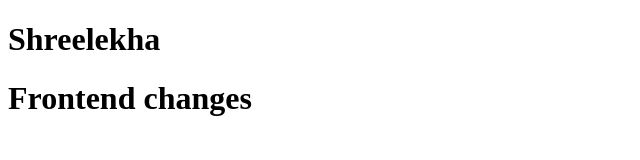
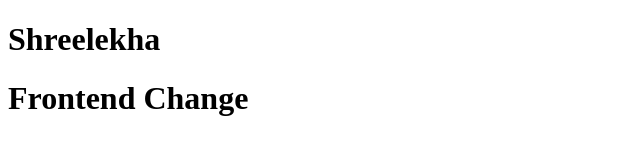
Before and after one commit to Shreelekha-26/samplerepo, a plain HTML site: page index.html in a window 1280 px wide. Shown: the full height of the page, 0-640 px from the left. Drawn offline with Linux system fonts and the light colour scheme.

Commit message:
feat:updated a line

```diff
--- a/index.html
+++ b/index.html
@@ -7,6 +7,6 @@
 </head>
 <body>
     <h1>Shreelekha</h1>
-    <h1>Frontend changes</h1>
+    <h1>Frontend Change</h1>
 </body>
 </html>
```
